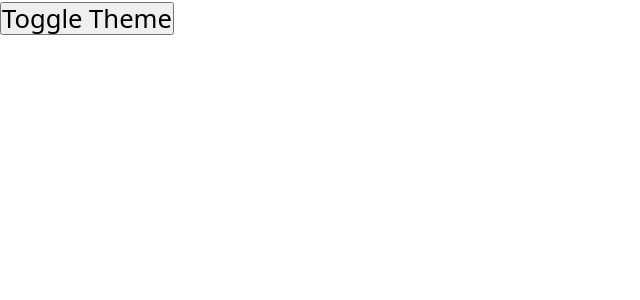
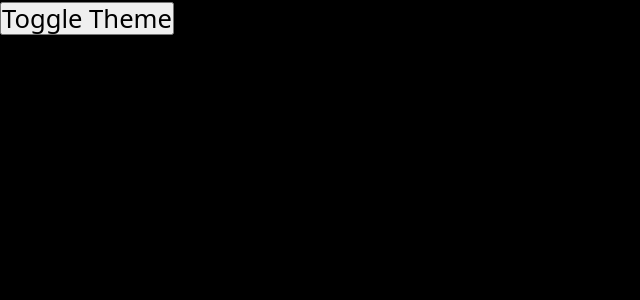
Before and after one commit to independenceee/ownft-frontend, a Next.js app: page / in a window 1280 px wide. Shown: the top 300 px of the page, without its empty margins (0-640 px from the left). Built offline with nearby package versions, Linux system fonts and the light colour scheme.

Commit message:
pull style dark mode

```diff
--- a/src/contexts/Theme.tsx
+++ b/src/contexts/Theme.tsx
@@ -31,9 +31,9 @@ const ThemeProvider = function ({ children }: Props) {
     useEffect(
         function () {
             if (theme === "DARK") {
+                document.body.classList.add("light");
+            } else {
                 document.body.classList.add("dark");
-            } else {
-                document.body.classList.add("light");
             }
             localStorage.setItem("theme", theme);
 
```
